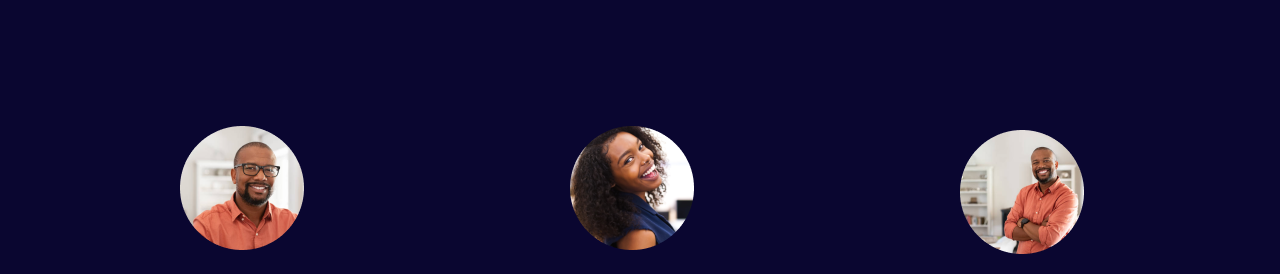
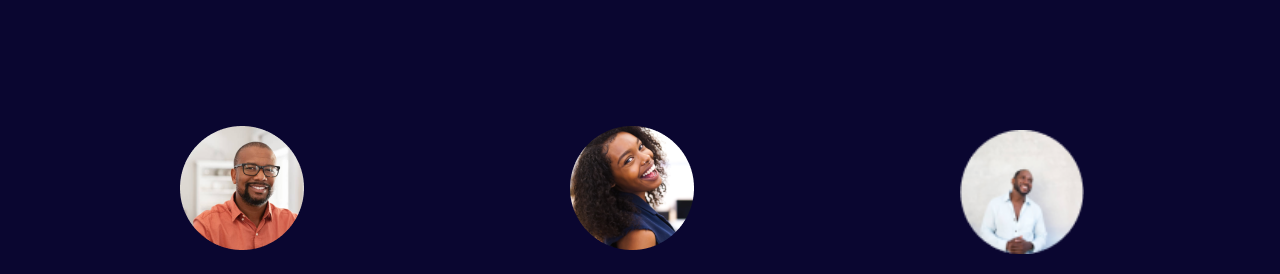
Before and after one commit to Zenrapy-V1/zenrapy-landing, a React (Create React App) app: page / in a window 1280 px wide. Shown: the part 3343-3617 px from the top of the page. Built offline with nearby package versions, Linux system fonts and the light colour scheme.

Commit message:
Bug Fixes

```diff
--- a/src/components/Customers/index.jsx
+++ b/src/components/Customers/index.jsx
@@ -3,7 +3,8 @@ import "./index.scss"
 import { BsChevronDown } from 'react-icons/bs'
 import Customer1 from "../../assets/customer1.png"
 import Customer2 from "../../assets/customer2.png"
-import Customer3 from "../../assets/customer3.png"
+//import Customer3 from "../../assets/customer3.png"
+import Customer4 from "../../assets/customer4.png"
 
 const Customer = () => {
 
@@ -30,7 +31,7 @@ const Customer = () => {
                     <p className='customer-comment-sub'>Ige C ~ Abuja Nigeria</p>
                 </div>
                 <div className='block'>
-                    <img src={Customer3} alt="" />
+                    <img src={Customer4} alt="" />
                     <p className='customer-comment'>
                         “Very professional and skilled therapists,
                         will book again”
--- a/src/components/Navbar/index.scss
+++ b/src/components/Navbar/index.scss
@@ -167,6 +167,10 @@
                         }
                     }
                 }
+
+                .nav-item {
+                    margin-bottom: 1rem;
+                }
             }
             .nav-menu.active {
                 background: #F7F7F7;
```
Also changed, not shown: src/assets/customer4.png (added).
